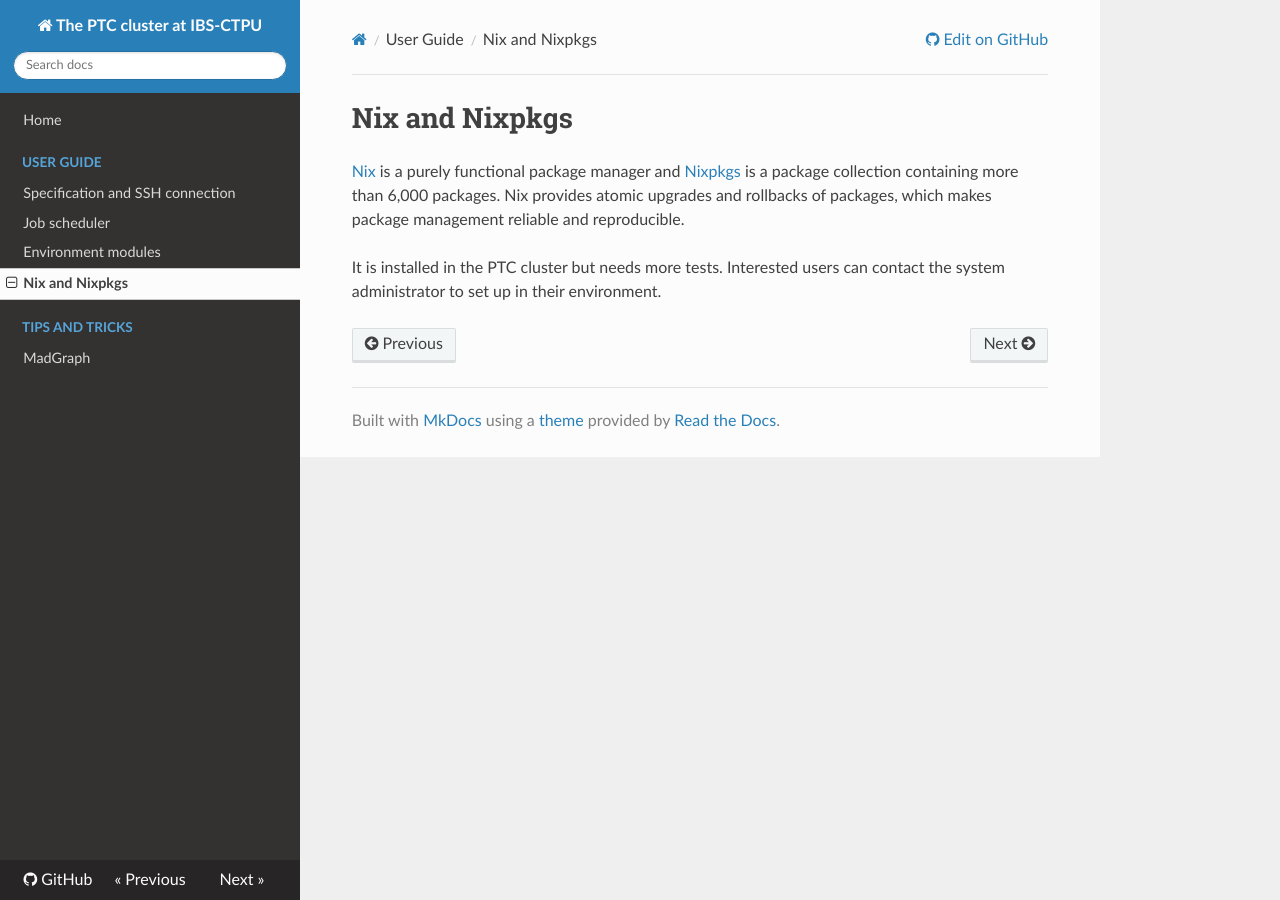
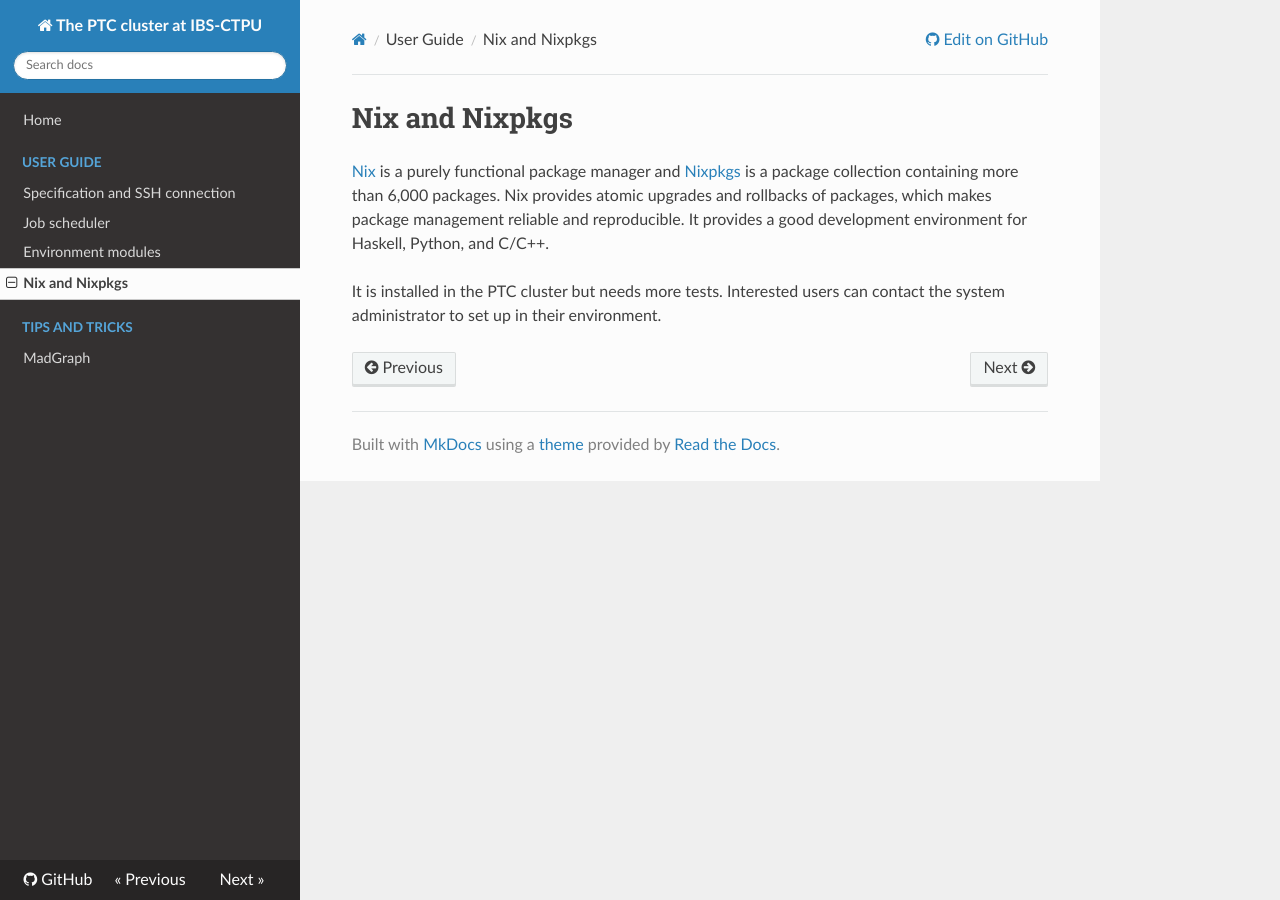
Before and after one commit to cbpark/ptc-cluster, an MkDocs documentation site: the page built from docs/nix.md, in a window 1280 px wide. Built offline with MkDocs 1.6.1, drawn with Linux system fonts in a browser that asks for light colours; nearby versions of some CDN libraries; old or Windows-style settings are respelled for this version of MkDocs.

Commit message:
Add more fixes and additions

```diff
--- a/docs/nix.md
+++ b/docs/nix.md
@@ -1,5 +1,5 @@
 # Nix and Nixpkgs
 
-[Nix](https://nixos.org/nix/) is a purely functional package manager and [Nixpkgs](https://nixos.org/nixpkgs/) is a package collection containing more than 6,000 packages. Nix provides atomic upgrades and rollbacks of packages, which makes package management reliable and reproducible.
+[Nix](https://nixos.org/nix/) is a purely functional package manager and [Nixpkgs](https://nixos.org/nixpkgs/) is a package collection containing more than 6,000 packages. Nix provides atomic upgrades and rollbacks of packages, which makes package management reliable and reproducible. It provides a good development environment for Haskell, Python, and C/C++.
 
 It is installed in the PTC cluster but needs more tests. Interested users can contact the system administrator to set up in their environment.
```
Also changed, not shown: docs/job-scheduler.md (+5 -4 lines), docs/specification.md (+3 -3 lines).
